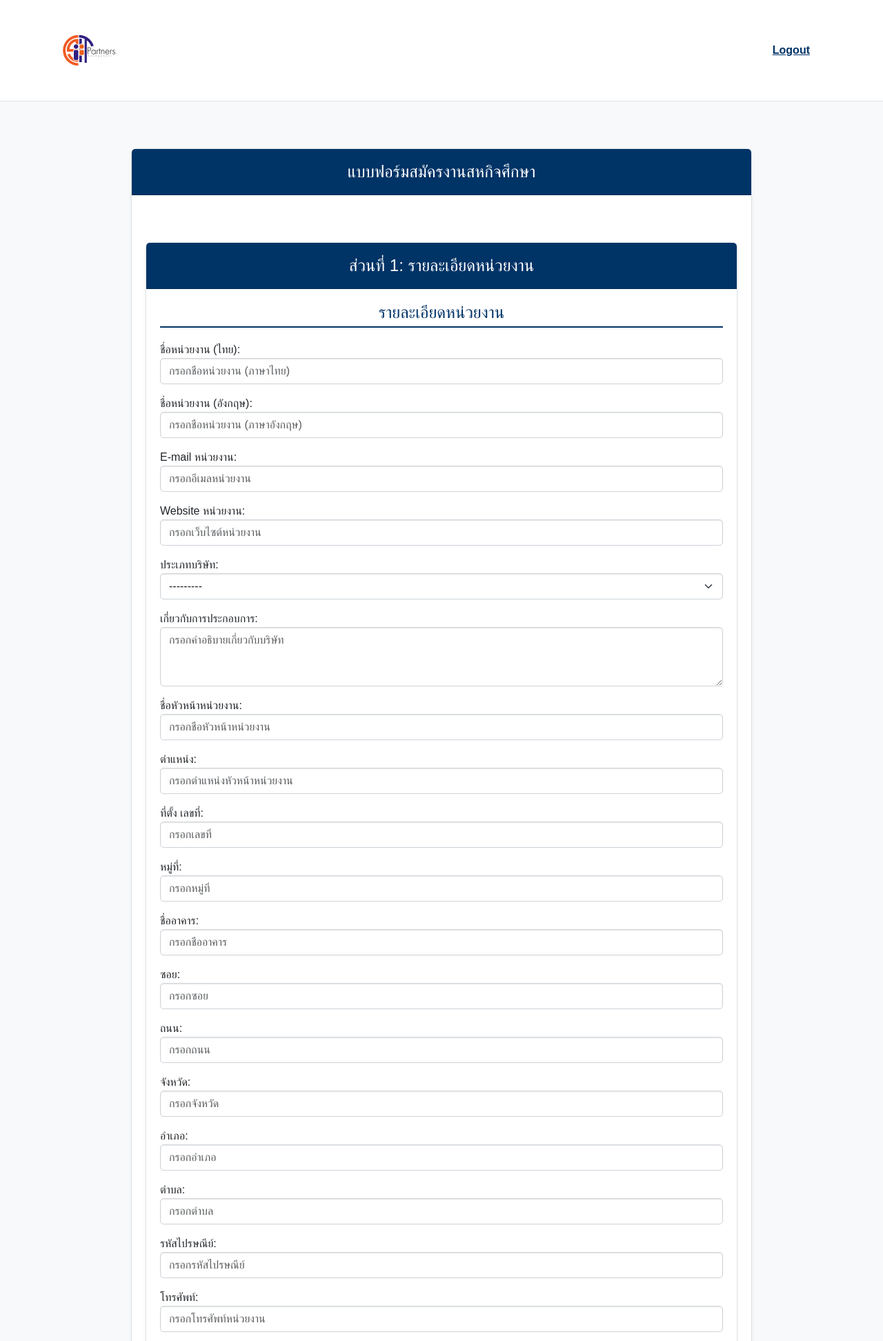
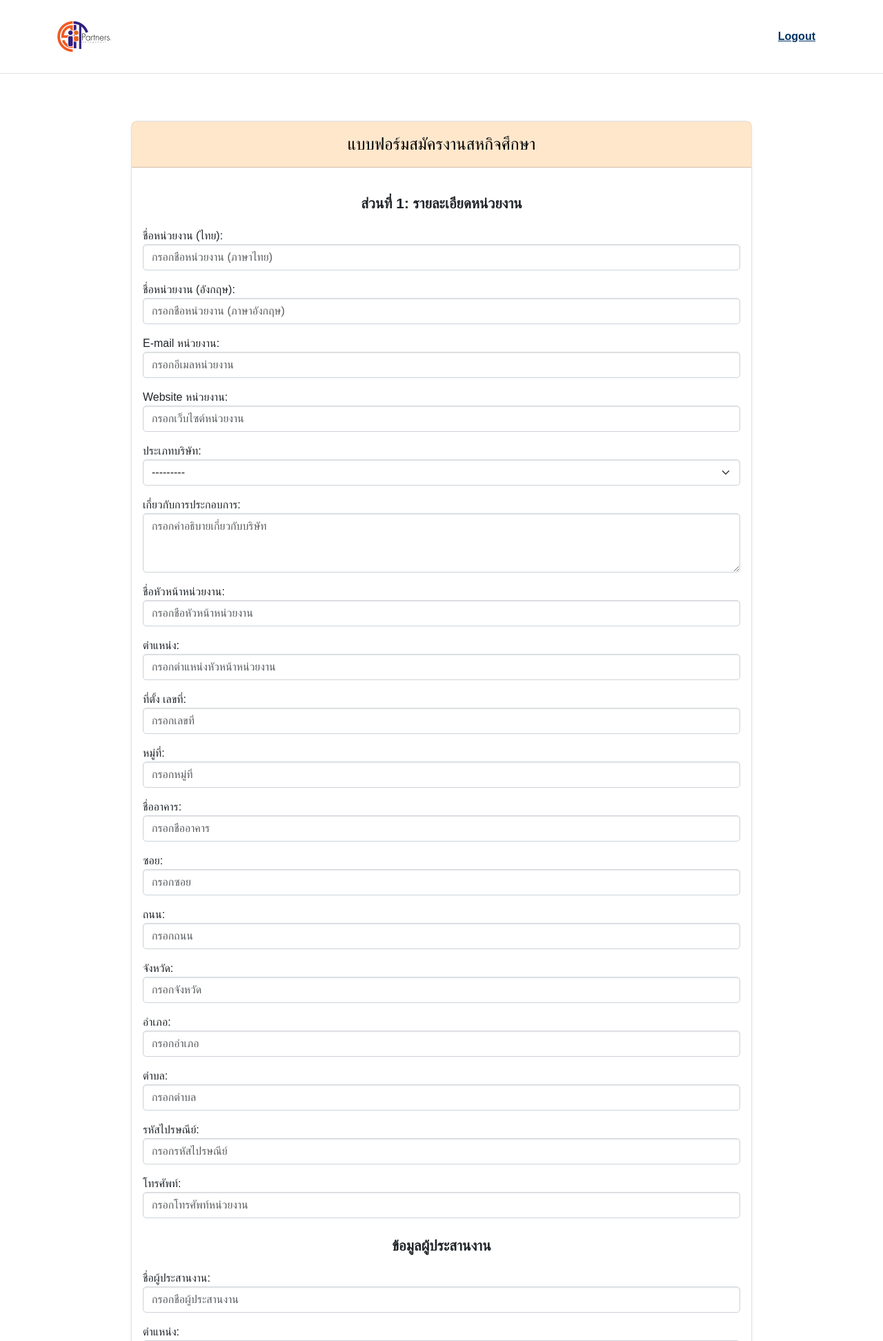
Before and after one commit to my-team-org/CSIT-Partner-Management-System, a Django app: page /application_form/ in a window 1280 px wide. Shown: the top 1944 px of the page at 69% size. Run offline with Django 5.2, Linux system fonts and the light colour scheme; the visitor is signed in with stand-in values (Sample User, id 1); data that the repository does not hold is empty.

Commit message:
+ update UI

```diff
--- a/CSIT_Partner_Management_System/application_form/forms.py
+++ b/CSIT_Partner_Management_System/application_form/forms.py
@@ -158,8 +158,8 @@ class StudentForm(forms.ModelForm):
         fields = ['name','student_id','field_of_study','year','advisor','academic_year','semester',
                   'gpa_term','gpa_total','internship_start_date','internship_end_date','id_card',
                   'id_card_issue_date','id_card_expiry_date','national','citizenship','religion',
-                  'gender','height','weight','disease','address','mobile_phone','email',
-                  'emergency_contact','relationship','emergency_phone','photo','resume','transcript','activity_transcript','soldier'
+                  'gender','height','weight','disease','address','mobile_phone','email','soldier',
+                  'emergency_contact','relationship','emergency_phone','photo','resume','transcript','activity_transcript'
                   ]
         widgets = {
             # ข้อมูลส่วนตัวนิสิต
@@ -262,6 +262,9 @@ class StudentForm(forms.ModelForm):
                 'class': 'form-control',
                 'placeholder': 'กรอกอีเมล'
             }),
+            'soldier': forms.Select(attrs={
+                'class': 'form-select'
+            }),
             'emergency_contact': forms.TextInput(attrs={
                 'class': 'form-control',
                 'placeholder': 'กรอกชื่อบุคคลที่ติดต่อได้ในกรณีฉุกเฉิน'
--- a/CSIT_Partner_Management_System/application_form/templates/application_form.html
+++ b/CSIT_Partner_Management_System/application_form/templates/application_form.html
@@ -1,4 +1,3 @@
-<!-- filepath: d:\Progarming Work\SE\CSIT_Partner_Management_System\application_form\templates\application_form.html -->
 {% load static %}
 <!DOCTYPE html>
 <html lang="th">
@@ -9,13 +8,10 @@
     <title>แบบฟอร์มสมัครงานสหกิจศึกษา</title>
     <link href="https://cdn.jsdelivr.net/npm/bootstrap@5.3.0/dist/css/bootstrap.min.css" rel="stylesheet">
     <style>
-        /* พื้นหลังและฟอนต์ */
         body {
-            background-color: #f8f9fa;
+            background-color: #fff;
             font-family: 'TH SarabunPSK', sans-serif;
         }
-
-        /* การ์ดแบบฟอร์ม */
         .card {
             border-radius: 10px;
             border: 1px solid #dee2e6;
@@ -23,100 +19,91 @@
             margin: 20px auto;
             box-shadow: 0 2px 5px rgba(0, 0, 0, 0.1);
         }
-
-        /* ส่วนหัวการ์ด */
         .card-header {
-            background-color: #003366;
-            color: #fff;
+            background-color:rgba(255, 196, 128, 0.4);
+            color: #000;
             text-align: center;
             padding: 15px;
             font-size: 1.5rem;
         }
-
-        /* ส่วนหัวฟอร์มแต่ละส่วน */
         .form-section h4 {
-            color: #003366;
+            color: #000;
             border-bottom: 2px solid #003366;
             padding-bottom: 5px;
             margin-bottom: 20px;
             text-align: center;
         }
-
-        /* ฟิลด์และปุ่ม */
         .form-control, .form-select {
             border-radius: 5px;
             border: 1px solid #ced4da;
             margin-bottom: 15px;
             box-shadow: inset 0 1px 2px rgba(0, 0, 0, 0.1);
         }
-
         .form-control:focus {
             border-color: #003366;
             box-shadow: 0 0 5px rgba(0, 51, 102, 0.5);
         }
-
         .btn-submit {
-            background-color: #003366;
-            border-color: #003366;
+            background-color:rgb(255, 155, 68);
+            border-color:rgb(255, 163, 16);
             color: #fff;
             border-radius: 5px;
             transition: 0.3s;
             padding: 10px 20px;
         }
-
         .btn-submit:hover {
-            background-color: #002244;
-            border-color: #002244;
+            background-color:rgb(255, 126, 13);
+            border-color:rgb(255, 120, 2);
         }
-
-        /* ข้อความและ label */
-        .form-label {
-            font-weight: 600;
-            color: #003366;
-        }
-
-        .text-danger {
-            color: #dc3545;
-        }
-
-        /* ช่องว่างและระยะห่าง */
-        .container {
-            padding: 20px;
-        }
-
-        .card-body {
-            padding: 20px;
-        }
-
-        .text-center {
-            text-align: center;
-        }
-
-        /* Navbar */
         .navbar {
-            background-color: #ffffff;
+            background-color: #fff;
             border-bottom: 1px solid #dee2e6;
         }
-
         .navbar-brand img {
             width: 80px;
             height: auto;
         }
-
         .navbar a {
             color: #003366;
             font-weight: 600;
         }
-
         .navbar a:hover {
             text-decoration: underline;
+        }
+        .section-title {
+            text-align: center;
+            font-weight: bold;
+            font-size: 1.3rem;
+            margin-top: 20px;
+            margin-bottom: 20px;
+        }
+        /* สไตล์ปุ่มกลับไปด้านบน */
+        #back-to-top {
+            display: none; /* ซ่อนปุ่มเริ่มต้น */
+            position: fixed;
+            bottom: 20px;
+            right: 20px;
+            z-index: 1000;
+            background-color:rgb(255, 151, 47);
+            color: white;
+            border: none;
+            border-radius: 50%;
+            width: 40px;
+            height: 40px;
+            font-size: 20px;
+            text-align: center;
+            line-height: 40px;
+            cursor: pointer;
+            box-shadow: 0 2px 5px rgba(0, 0, 0, 0.3);
+        }
+
+        #back-to-top:hover {
+            background-color:rgb(255, 127, 22);
         }
     </style>
 </head>
 
 <body>
-
-    <!-- Navbar -->
     <nav class="navbar navbar-light">
         <div class="container">
             <a class="navbar-brand" href="#">
@@ -128,79 +115,57 @@
         </div>
     </nav>
 
-    <!-- Form Container -->
     <div class="container py-5">
         <div class="card shadow-sm">
             <div class="card-header">
                 แบบฟอร์มสมัครงานสหกิจศึกษา
             </div>
-            <div class="container py-5">
-                <!-- Section 1: รายละเอียดหน่วยงาน -->
-                <section id="section-1">
-                    <div class="card shadow-sm mb-4">
-                        <div class="card-header">
-                            ส่วนที่ 1: รายละเอียดหน่วยงาน
-                        </div>
             <div class="card-body">
                 <form method="post" enctype="multipart/form-data">
                     {% csrf_token %}
-                                <div class="form-section">
-                                    <h4>รายละเอียดหน่วยงาน</h4>
+                    <section class="mb-4">
+                        <div class="section-title">ส่วนที่ 1: รายละเอียดหน่วยงาน</div>
                         {{ company_form.as_p }}
-                                </div>
-                            </form>
-                        </div>
-                    </div>
                     </section>
-
-                <!-- Section 2: ข้อมูลผู้ประสานงาน -->
-                        <div class="card-body">
-                            <form method="post" enctype="multipart/form-data">
-                                {% csrf_token %}
-                                <div class="form-section">
-                                    <h4>ข้อมูลผู้ประสานงาน</h4>
+                    <section class="mb-4">
+                        <div class="section-title">ข้อมูลผู้ประสานงาน</div>
                         {{ human_resource_form.as_p }}
-                                </div>
-                            </form>
-                        </div>
-                    </div>
                     </section>
-
-                <!-- Section 3: ข้อมูลตำแหน่งงาน -->
-                        <div class="card-body">
-                            <form method="post" enctype="multipart/form-data">
-                                {% csrf_token %}
-                                <div class="form-section">
-                                    <h4>ข้อมูลตำแหน่งงาน</h4>
+                    <section class="mb-4">
+                        <div class="section-title">ข้อมูลตำแหน่งงาน</div>
                         {{ job_form.as_p }}
-                                </div>
-                            </form>
-                        </div>
-                    </div>
                     </section>
-
-                <!-- Section 4: ข้อมูลส่วนตัวนิสิต -->
-                <section id="section-4">
-                    <div class="card shadow-sm mb-4">
-                        <div class="card-header">
-                            ส่วนที่ 2: ข้อมูลส่วนตัวนิสิต
-                        </div>
-                        <div class="card-body">
-                            <form method="post" enctype="multipart/form-data">
-                                {% csrf_token %}
-                                <div class="form-section">
-                                    <h4>ข้อมูลส่วนตัวนิสิต</h4>
+                    <section class="mb-4">
+                        <div class="section-title">ส่วนที่ 2: ข้อมูลส่วนตัวนิสิต</div>
                         {{ student_form.as_p }}
-                                </div>
-                                <!-- Submit Button -->
+                    </section>
                     <div class="text-center mt-4">
                         <button type="submit" class="btn btn-submit">บันทึก</button>
                     </div>
                 </form>
             </div>
         </div>
-                </section>
     </div>
+
+ <!-- ปุ่มกลับไปด้านบน -->
+ <button id="back-to-top" class="btn btn-primary" title="กลับไปด้านบน">↑</button>
+
+ <script>
+    // แสดง/ซ่อนปุ่มเมื่อเลื่อนหน้า
+    const backToTopButton = document.getElementById("back-to-top");
+    window.onscroll = function () {
+        if (document.body.scrollTop > 100 || document.documentElement.scrollTop > 100) {
+            backToTopButton.style.display = "block";
+        } else {
+            backToTopButton.style.display = "none";
+        }
+    };
+
+    // เมื่อคลิกปุ่ม ให้เลื่อนกลับไปด้านบน
+    backToTopButton.onclick = function () {
+        window.scrollTo({ top: 0, behavior: "smooth" });
+    };
+</script>
 
     <script src="https://cdn.jsdelivr.net/npm/bootstrap@5.3.0/dist/js/bootstrap.bundle.min.js"></script>
 </body>
```
Also changed, not shown: CSIT_Partner_Management_System/application_form/templates/base.html (added, +40 -0 lines), 1 other file. Lines whose indentation alone changed are shown as unchanged.
